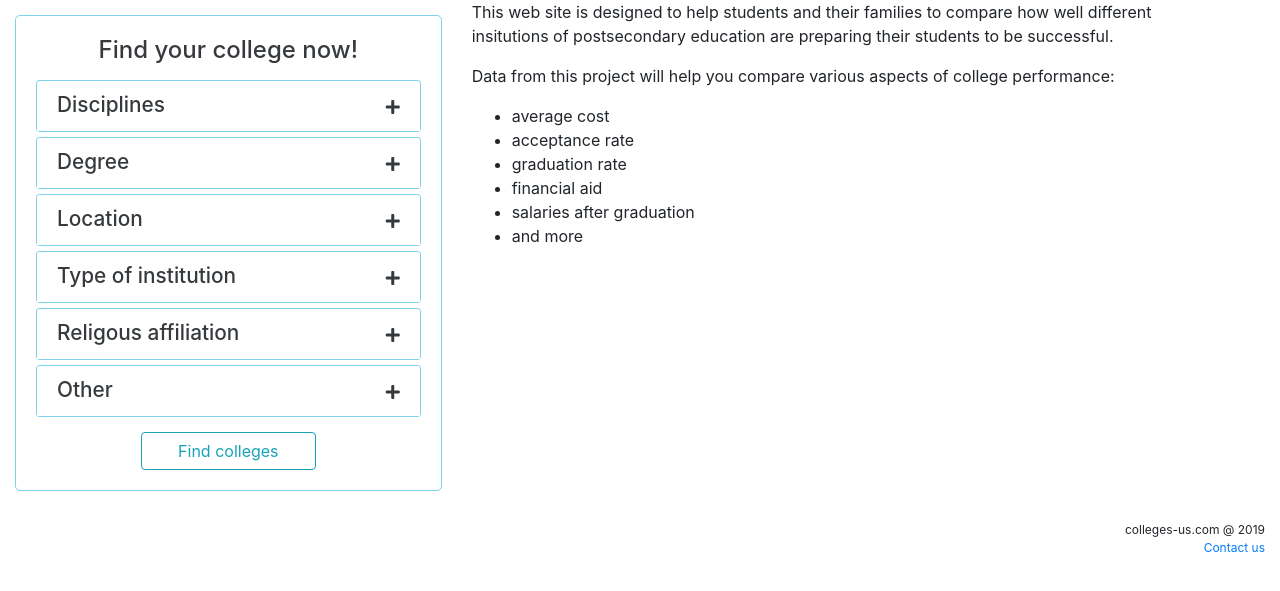
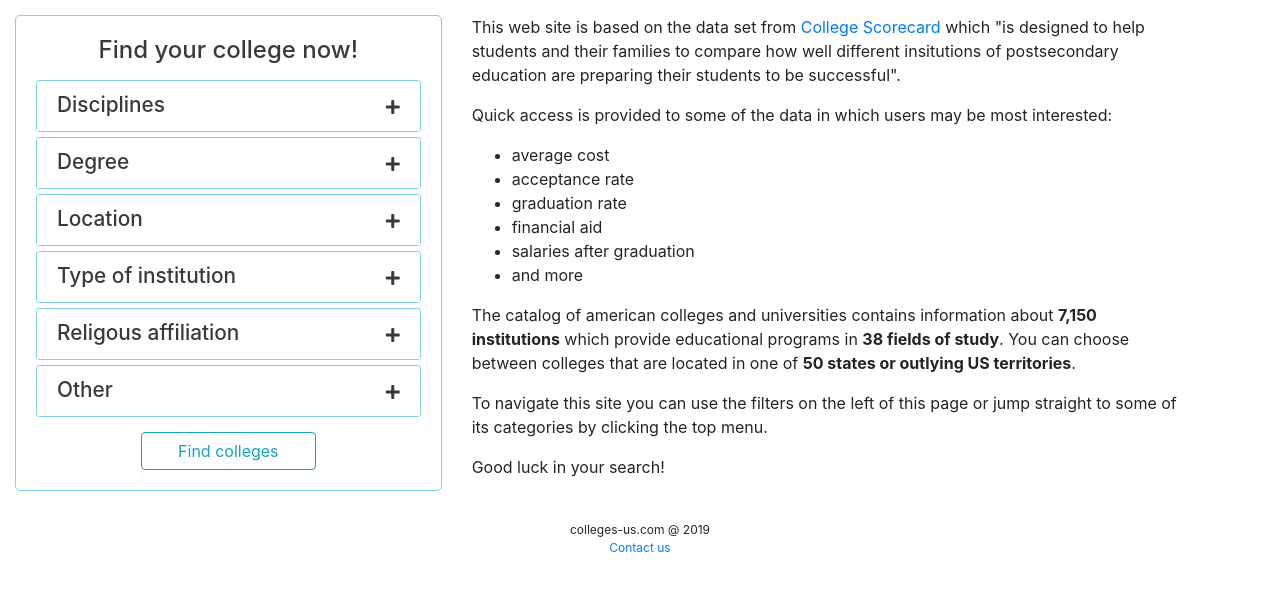
Before and after one commit to metlis/colleges, a Django app: page / in a window 1280 px wide. Shown: the part 142-733 px from the top of the page. Run offline with Django 3.2, Linux system fonts and the light colour scheme; data that the repository does not hold is empty; style sheets or scripts are compiled from the project's sources; some libraries are stand-ins or nearby versions.

Commit message:
footer modified

```diff
--- a/open_data_app/static/open_data_app/css/college.css
+++ b/open_data_app/static/open_data_app/css/college.css
@@ -195,9 +195,8 @@ footer {
   height: 10%;
 }
 footer .container {
-  margin-right: 0px;
-  margin-top: 15px;
-  text-align: right;
+  margin: 15px auto 0px auto;
+  text-align: center;
   width: 100%;
 }
 footer .container p {
--- a/open_data_app/static/open_data_app/css/college.styl
+++ b/open_data_app/static/open_data_app/css/college.styl
@@ -193,9 +193,8 @@ footer
   width 100%
   height 10%
   .container
-    margin-right 0px
-    margin-top 15px
-    text-align right
+    margin 15px auto 0px auto
+    text-align center
     width 100%
     p
       font-size 12px
--- a/open_data_app/static/open_data_app/css/index.styl
+++ b/open_data_app/static/open_data_app/css/index.styl
@@ -123,9 +123,8 @@ footer
   width 100%
   height 10%
   .container
-    margin-right 0px
-    margin-top 15px
-    text-align right
+    margin 15px auto 0px auto
+    text-align center
     width 100%
     p
       font-size 12px
@@ -140,6 +139,8 @@ footer
 .search
   border 1px solid $blue
 
+.text-container
+  margin-top 15px
 
 //  custom checkbox
 .checkbox label:after {
@@ -151,7 +152,7 @@ footer
 .checkbox .cr {
   position: relative;
   display: inline-block;
-  border: 1px solid #a9a9a9;
+  border: 1px solid $blue;
   border-radius: .25em;
   width: 1.3em;
   height: 1.3em;
--- a/open_data_app/static/open_data_app/css/listing.css
+++ b/open_data_app/static/open_data_app/css/listing.css
@@ -171,9 +171,8 @@ footer {
   height: 10%;
 }
 footer .container {
-  margin-right: 0px;
-  margin-top: 15px;
-  text-align: right;
+  margin: 15px auto 0px auto;
+  text-align: center;
   width: 100%;
 }
 footer .container p {
--- a/open_data_app/static/open_data_app/css/listing.styl
+++ b/open_data_app/static/open_data_app/css/listing.styl
@@ -175,9 +175,8 @@ footer
   width 100%
   height 10%
   .container
-    margin-right 0px
-    margin-top 15px
-    text-align right
+    margin 15px auto 0px auto
+    text-align center
     width 100%
     p
       font-size 12px
--- a/open_data_app/templates/index.html
+++ b/open_data_app/templates/index.html
@@ -399,8 +399,9 @@
             </form>
         </div>
         <div class="col-sm-12 col-md-7">
-            <p>This web site is designed to help students and their families to compare how well different insitutions of postsecondary education are preparing their students to be successful.</p>
-            <p>Data from this project will help you compare various aspects of college performance:
+            <div class="text-container">
+                <p>This web site is based on the data set from <a href="https://collegescorecard.ed.gov/data/" target="_blank" rel="nofollow">College Scorecard</a> which "is designed to help students and their families to compare how well different insitutions of postsecondary education are preparing their students to be successful".</p>
+                <p>Quick access is provided to some of the data in which users may be most interested:
                 <ul>
                     <li>average cost</li>
                     <li>acceptance rate</li>
@@ -408,6 +409,11 @@
                     <li>financial aid</li>
                     <li>salaries after graduation</li>
                     <li>and more</li>
+                </ul>
+                <p>The catalog of american colleges and universities contains information about <strong>7,150 institutions</strong> which provide educational programs in <strong>38 fields of study</strong>. You can choose between colleges that are located in one of <strong>50 states or outlying US territories</strong>.</p>
+                <p>To navigate this site you can use the filters on the left of this page or jump straight to some of its categories by clicking the top menu.</p>
+                <p>Good luck in your search!</p>
+            </div>
         </ul>
             </p>
         </div>
```
Also changed, not shown: open_data_app/templates/filtered_colleges.html (+5 -2 lines). Lines whose indentation alone changed are shown as unchanged.
